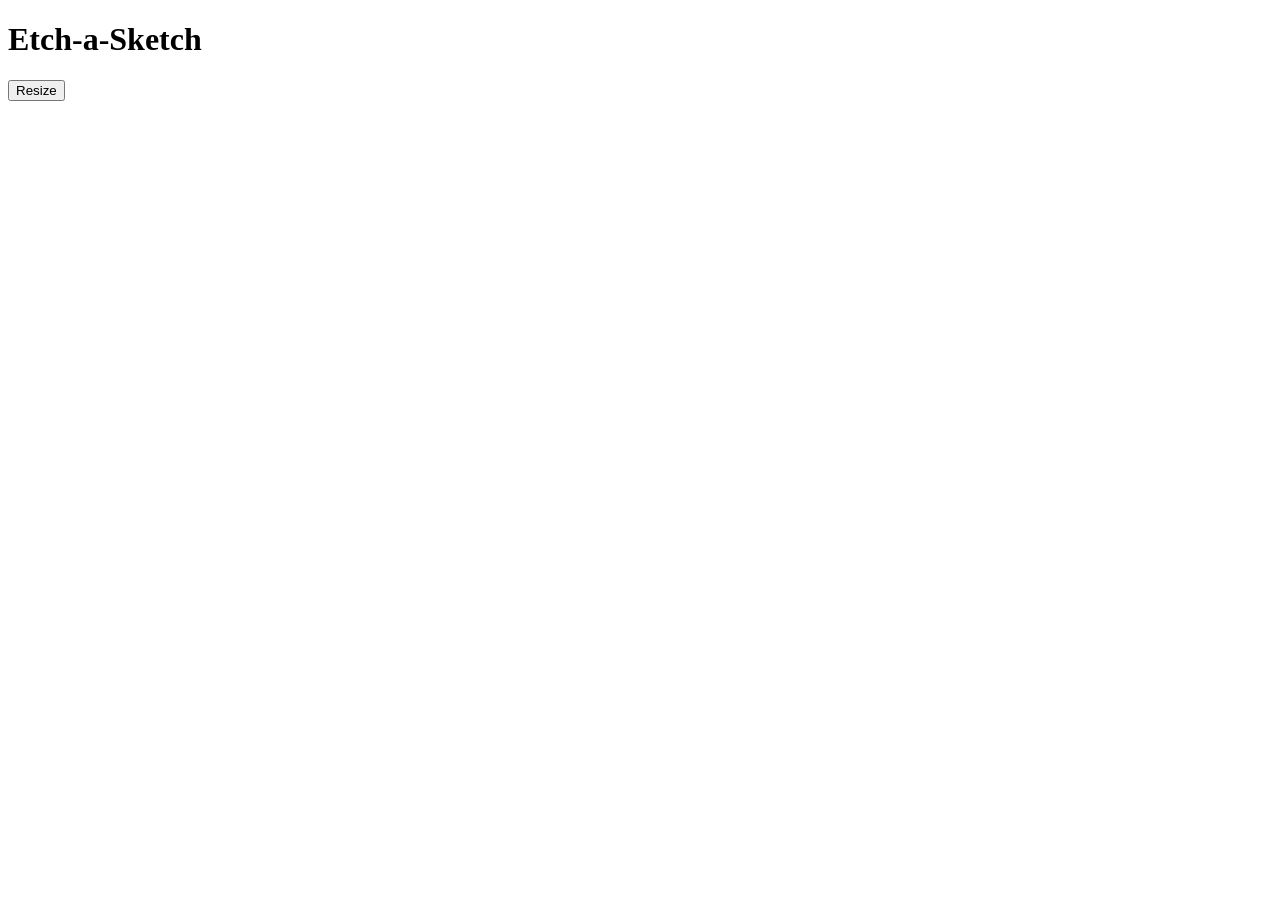
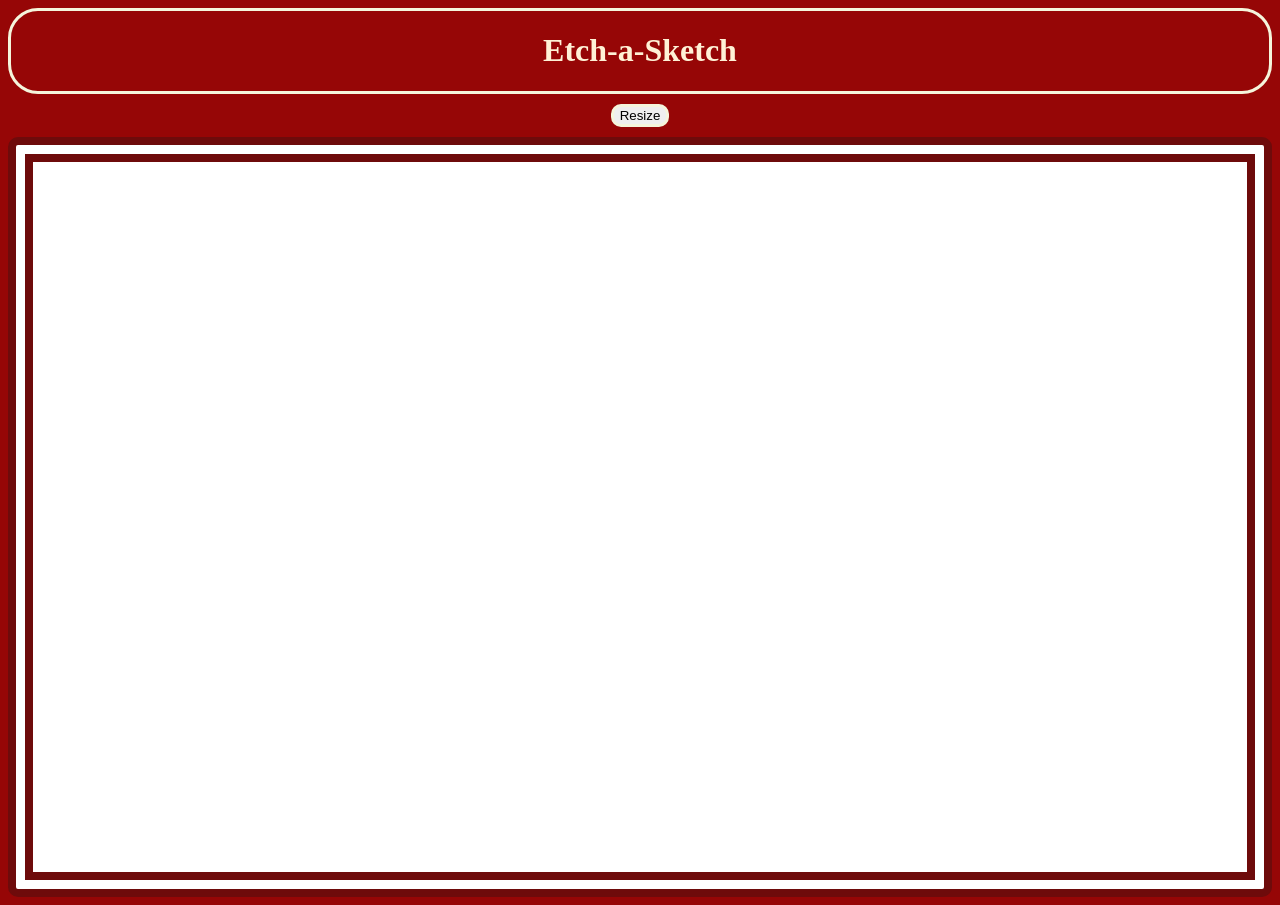
Before and after one commit to CarolineSFrisby/sketch, a plain HTML site: page index.html in a window 1280 px wide. Before the commit the page ends 869 px from the top, so only its background shows below. Drawn offline with Linux system fonts and the light colour scheme.

Commit message:
changed coloring logic and updated css

```diff
--- a/index.html
+++ b/index.html
@@ -11,12 +11,11 @@
         <h1>Etch-a-Sketch</h1>
     </header>
 
-    <button id="resize">Resize</button>
-
-    <div id="container">
-
+    <div class="button">
+        <button id="resize">Resize</button>
     </div>
 
+    <div id="container"></div>
 
 
     <script src="script.js"></script>
--- a/script.js
+++ b/script.js
@@ -6,7 +6,13 @@ let pixelDiv;
 
 button.addEventListener(`click`,resizeGrid);
 
-container.addEventListener('mouseover',(e) =>{
+// listen for mouse down and moving to color
+// listen for mouse up to stop coloring
+container.addEventListener('mousedown', function(e) {
+    container.addEventListener('mousemove', mouseMove);
+    container.addEventListener('mouseup', mouseUp);
+});
+function mouseMove(e){
     let targetPixelID = '#' + e.target.id;
     let targetPixel = document.querySelector(targetPixelID);
     targetPixel.style.backgroundColor = randomColour();
@@ -14,9 +20,13 @@ container.addEventListener('mouseover',(e) =>{
     let newOpacity = (Number(currentOpacity)*10 + 1)/10;
     targetPixel.style.opacity = newOpacity;
     console.log(targetPixel.style.opacity = newOpacity);
-})
+}
+function mouseUp(event){
+    container.removeEventListener('mousemove', mouseMove);
+    container.removeEventListener('mouseup', mouseUp);
+}
 
-
+// grab random color for cell
 function randomColour(){
     function randomRGB(){
         let rGB = (Math.random()*256);
@@ -30,8 +40,9 @@ function randomColour(){
     return finalColour;
 }
 
+//resizing grid by user input
 function resizeGrid(){
-    let promptMessage = `What dimensions do you want your grid to be (X by X)? Enter a number between 1 and 100.`;
+    let promptMessage = `Choose your grid dimension! Enter a number between 1 and 100.`;
     let newSize = prompt(promptMessage);
     newSize = Number(newSize);
     while (isNaN(newSize)
@@ -46,6 +57,7 @@ function resizeGrid(){
     createRow(newSize);
 }
 
+// create rows and cells
 function createRow(numberOfRows){
     for (let i = 0; i < numberOfRows; i++){
         rowDiv = document.createElement("div");
@@ -55,7 +67,6 @@ function createRow(numberOfRows){
         createCell(numberOfRows, i);
     }
 }
-
 function createCell(numberOfRows,rowNumber){
     for (let j = 0; j < numberOfRows; j++){
         pixelDiv = document.createElement("div");
@@ -66,4 +77,5 @@ function createCell(numberOfRows,rowNumber){
     }
 }
 
+//default grid setup
 createRow(16);
--- a/style.css
+++ b/style.css
@@ -1,3 +1,29 @@
+header{
+    background-color: rgb(150, 6, 6);
+    text-align: center;
+    color: rgb(255, 241, 214);
+    border-style: solid;
+    border-color: beige;
+    border-radius: 30px;
+    margin-bottom: 10px;
+}
+
+body{
+    background-color: rgb(150, 6, 6);
+}
+
+.button{
+    display: flex;
+    justify-content: center;
+    margin-bottom: 10px;
+}
+#resize{
+    border-style: solid;
+    border-color: beige;
+    border-width: 3px;
+    border-radius: 10px;
+}
+
 * {
     box-sizing: border-box;
 }
@@ -9,6 +35,11 @@
     align-items: center;
     height: 95vh;
     width: 100%;
+    border-style: double;
+    border-radius: 10px;
+    border-width: 25px;
+    border-color: rgb(110, 11, 11);
+    background-color: white;
 }
 
 .row {
```
